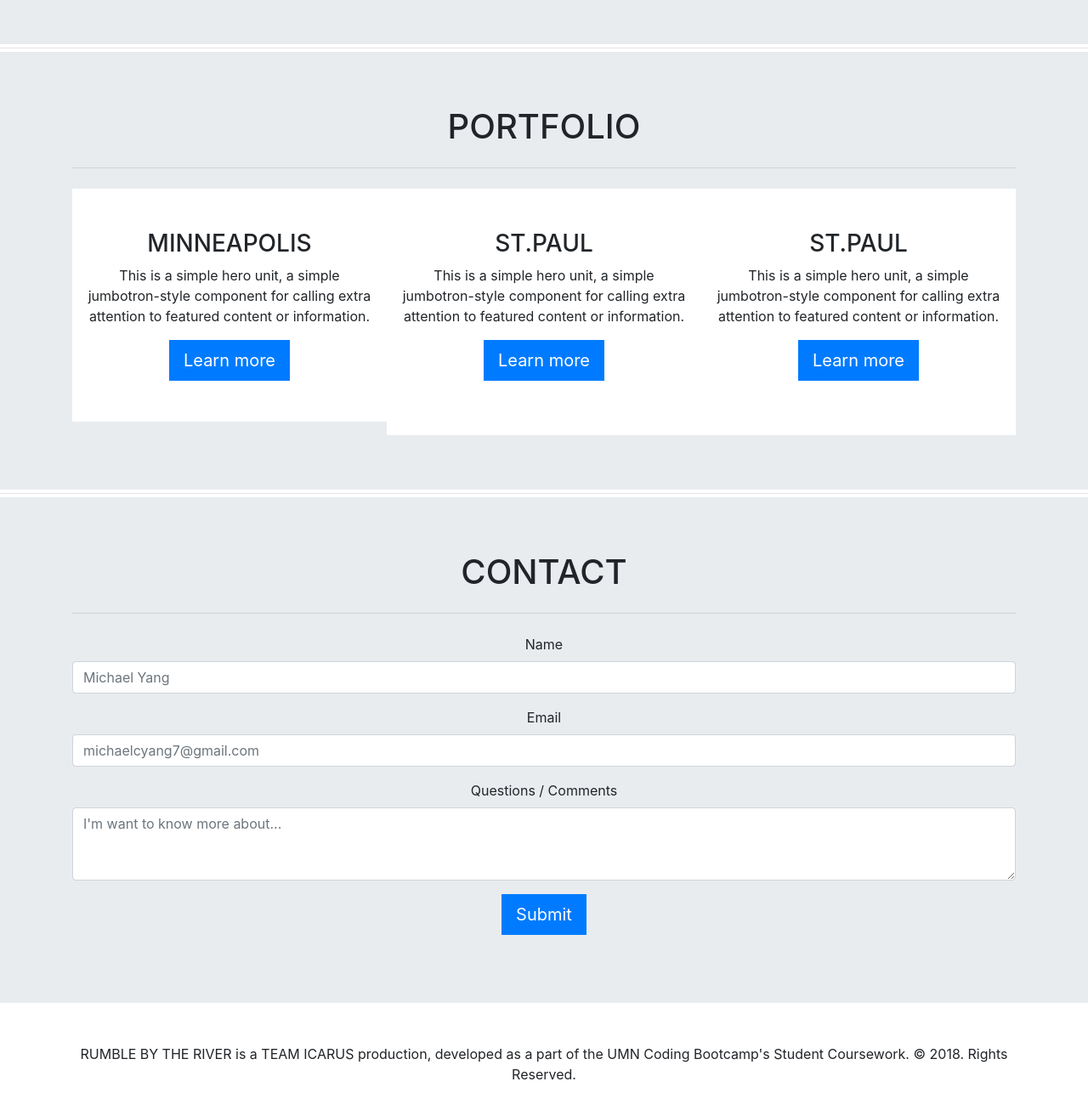
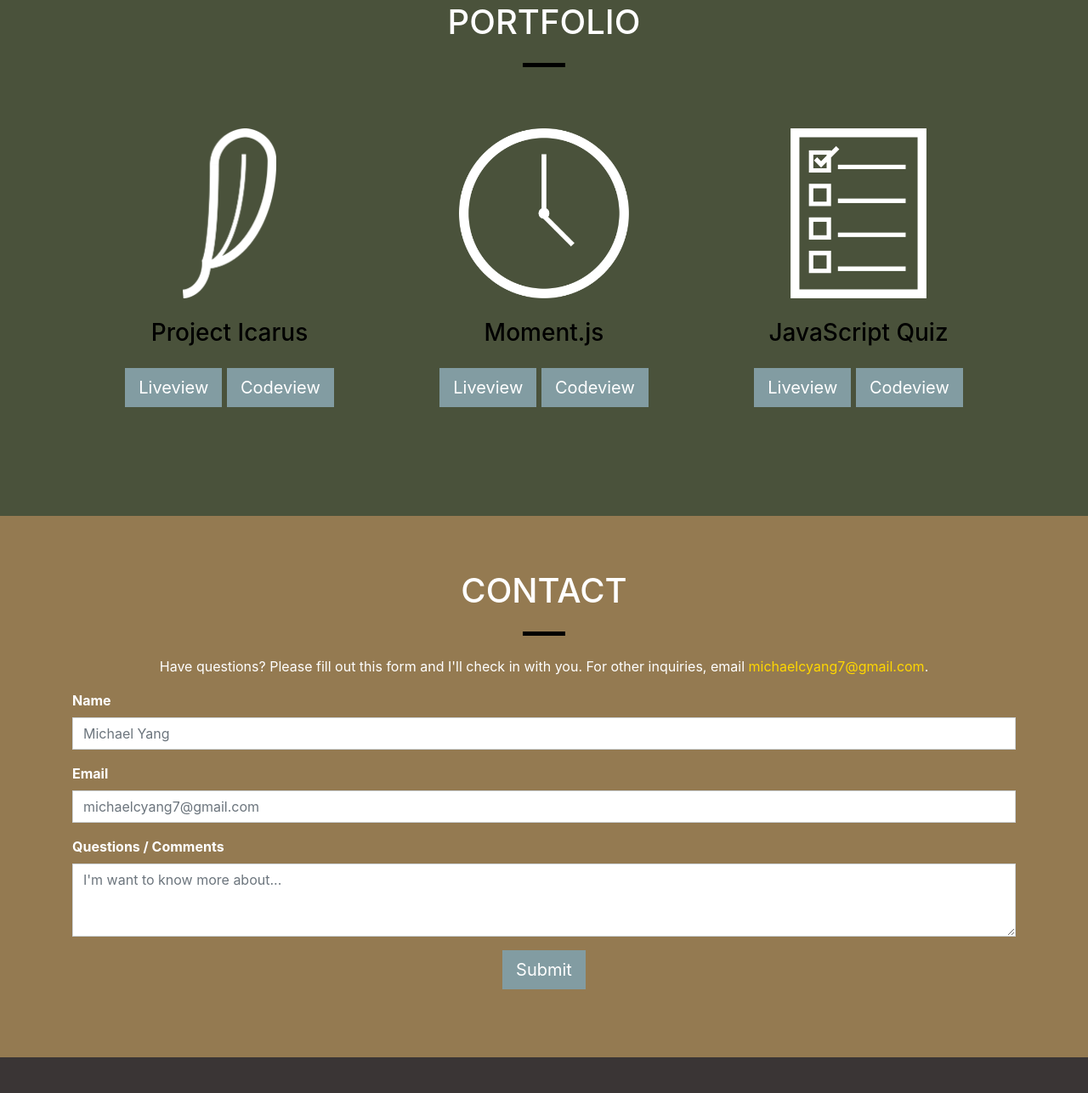
Before and after one commit to chaelyoung/UpdatedPortfolio, a plain HTML site: page index.html in a window 1280 px wide. Shown: the part 1203-2489 px from the top of the page at 85% size. Drawn offline with nearby package versions, Linux system fonts and the light colour scheme; a script that the page names is missing.

Commit message:
updated files, site revamped, still need to include repo links

```diff
--- a/assets/css/style.css
+++ b/assets/css/style.css
@@ -0,0 +1,103 @@
+body {
+    background: red;
+    color: white;
+}
+
+a {
+    color: white !important;
+}
+
+a:hover {
+    color: gold !important;
+}
+
+hr {
+    width: 50px;
+    border-width: 5px;
+    border-color: black;
+}
+
+label {
+    font-weight: bold;
+}
+
+/* Bootstrap Mods */
+
+.navbar {
+    background: #3a3535;
+    height: 75px;
+    z-index: 100;
+    margin-top: 0;
+    transition: background-color 1s ease 0s;
+}
+
+.nav-item {
+    letter-spacing: 2px;
+    margin: 15px;
+}
+
+.nav-link:hover {
+}
+
+.card {
+    color: black;
+}
+
+.btn {
+    background: #829ca2;
+    color: white;
+}
+
+.btn:hover {
+    background: #73C2FB;
+    color: white !important;
+}
+
+/* ID mods */
+
+#logo {
+    margin-top: 20px;
+}
+
+#landingPage {
+    background: url("../images/tree_in_badlands.jpg");
+    background-position: center;
+    background-repeat: no-repeat;
+    -webkit-background-size: cover;
+    -moz-background-size: cover;
+    -o-background-size: cover;
+    background-size: cover;
+    overflow: hidden;
+    height: 100vh;
+    margin-top: -75px !important;
+}
+
+#about {
+    background: #574e4e !important;
+}
+
+#portfolio {
+    background: #4a523b !important;
+}
+
+#contact {
+    background: #947a51 !important;
+}
+
+#emailLink {
+    color: gold !important;
+}
+
+#emailLink:hover {
+    color: gold;
+}
+
+#theFooter {
+    background: #3a3535;
+    height: 200;
+    vertical-align: center !important;
+}
+
+#socMedia {
+    letter-spacing: 10px;
+}
--- a/index.html
+++ b/index.html
@@ -30,60 +30,54 @@
     <script src="https://code.jquery.com/ui/1.12.1/jquery-ui.js" integrity="sha256-T0Vest3yCU7pafRw9r+settMBX6JkKN06dqBnpQ8d30="
         crossorigin="anonymous"></script>
 
-    <!-- Firebase link -->
-    <script src="https://www.gstatic.com/firebasejs/4.13.0/firebase.js"></script>
-
-    <!-- Google font test -->
+    <!-- Google fonts -->
     <link href="https://fonts.googleapis.com/css?family=Roboto|Shadows+Into+Light" rel="stylesheet">
 
-    <!--Links for Census API-->
-    <script src="https://cdn.rawgit.com/uscensusbureau/citysdk/gh-pages/static/js/citysdk/core/citysdk.js"></script>
-    <script src="https://cdn.rawgit.com/uscensusbureau/citysdk/gh-pages/static/js/citysdk/modules/census.citysdk.js"></script>
-
-
-    <title>Rumble By The River</title>
+    <title>Michael Yang</title>
 
 </head>
 
 <body>
 
     <!-- Nav Bar -->
-    <nav class="navbar navbar-expand-lg navbar-dark bg-dark">
-        <a class="navbar-brand" href="#">
-            <img src="">MICHAEL YANG
+    <nav class="navbar sticky-top navbar-expand-lg navbar-dark">
+        <a class="navbar-brand ml-4" href="#landPageRef">
+            <img id="logo" src="assets/images/michaelyang_white.png" width="250">
         </a>
         <button class="navbar-toggler" type="button" data-toggle="collapse" data-target="#navbarNav" aria-controls="navbarNav" aria-expanded="false"
             aria-label="Toggle navigation">
             <span class="navbar-toggler-icon"></span>
         </button>
-        <div class="collapse navbar-collapse justify-content-end" id="navbarNav">
+        <div class="collapse navbar-collapse justify-content-end mr-4" id="navbarNav">
             <ul class="navbar-nav">
                 <li class="nav-item active">
-                    <a class="nav-link" href="#">About
+                    <a class="nav-link" href="#aboutPageRef">ABOUT
                         <span class="sr-only">(current)</span>
                     </a>
                 </li>
                 <li class="nav-item">
-                    <a class="nav-link" href="#">Portfolio</a>
+                    <a class="nav-link" href="#portfolioPageRef">PORTFOLIO</a>
                 </li>
                 <li class="nav-item">
-                    <a class="nav-link" href="#">Contact</a>
+                    <a class="nav-link" href="#contactPageRef">CONTACT</a>
                 </li>
             </ul>
         </div>
     </nav>
 
     <!-- Landing Page -->
-    <div class="card card-outline-none border-0 m-0">
-        <img class="card-img rounded-0" src="assets/images/tree_in_badlands.jpg" alt="Burger">
+    <div id="landingPageRef" class="row m-0 p-0">
+        <div class="col-md-12 m-0 p-0">
+            <div id="landingPage" class="card card-outline-none border-0 rounded-0 m-0 p-0">
+            </div>
+        </div>
     </div>
 
     <!-- About Page: Presents our "pitch" to users -->
-    <hr class="my-1">
-    <div class="row row-eq-height m-0 p-0">
+    <div id="aboutPageRef" class="row row-eq-height m-0 p-0">
 
         <div class="col-md-12 m-0 p-0">
-            <div class="jumbotron jumbotron-fluid text-left m-0 text-center">
+            <div id="about" class="jumbotron jumbotron-fluid text-left m-0 text-center">
                 <div class="container">
                     <h1 class="display-5 m-0 p-0">MEET YOUR DEVELOPER</h1>
                     <hr class="my-4 customLineBr">
@@ -99,11 +93,10 @@
     </div>
 
     <!-- Portfolio Page -->
-    <hr class="my-1">
-    <div class="row row-eq-height m-0 p-0">
+    <div id="portfolioPageRef" class="row row-eq-height m-0 p-0">
 
         <div class="col-md-12 m-0 p-0">
-            <div class="jumbotron jumbotron-fluid text-left m-0 text-center">
+            <div id="portfolio" class="jumbotron jumbotron-fluid text-left m-0 text-center">
                 <div class="container">
                     <h1 class="display-5 m-0 p-0">PORTFOLIO</h1>
                     <hr class="my-4 customLineBr">
@@ -111,35 +104,37 @@
                     <div class="row m-0 p-0 text-center">
 
                         <div class="col-md-4 m-0 p-0">
-                            <div class="card card-outline-none border-0 rounded-0 bg-faded px-3 py-5 border-0">
+                            <div class="card card-outline-none border-0 rounded-0 bg-transparent px-3 py-5 border-0">
                                 <div class="card-block">
-                                    <p class="h3">MINNEAPOLIS</p>
-                                    <p>This is a simple hero unit, a simple jumbotron-style component for calling extra attention
-                                        to featured content or information.</p>
-                                        <a class="btn btn-primary btn-lg rounded-0" href="#" role="button">Learn more</a>
-                                </div>
-                            </div>
-                        </div>
-                        <div class="col-md-4 m-0 p-0">
-                            <div class="card card-outline-none border-0 rounded-0 bg-faded px-3 py-5 border-0">
-                                <div class="card-block">
-                                    <p class="h3">ST.PAUL</p>
-                                    <p>This is a simple hero unit, a simple jumbotron-style component for calling extra attention
-                                        to featured content or information.</p>
+                                    <img src="assets/images/feather.png" height="200">
+                                    <p class="h3 mt-4">Project Icarus</p>
                                     <p class="lead">
-                                        <a class="btn btn-primary btn-lg rounded-0" href="#" role="button">Learn more</a>
+                                        <a class="btn btn-lg rounded-0 border-0 mt-3" href="#" role="button">Liveview</a>
+                                        <a class="btn btn-lg rounded-0 border-0 mt-3" href="#" role="button">Codeview</a>
                                     </p>
                                 </div>
                             </div>
                         </div>
                         <div class="col-md-4 m-0 p-0">
-                            <div class="card card-outline-none border-0 rounded-0 bg-faded px-3 py-5 border-0">
+                            <div class="card card-outline-none border-0 rounded-0 bg-transparent px-3 py-5 border-0">
                                 <div class="card-block">
-                                    <p class="h3">ST.PAUL</p>
-                                    <p>This is a simple hero unit, a simple jumbotron-style component for calling extra attention
-                                        to featured content or information.</p>
+                                    <img src="assets/images/clock.png" height="200">
+                                    <p class="h3 mt-4">Moment.js</p>
                                     <p class="lead">
-                                        <a class="btn btn-primary btn-lg rounded-0" href="#" role="button">Learn more</a>
+                                        <a class="btn btn-lg rounded-0 border-0 mt-3" href="#" role="button">Liveview</a>
+                                        <a class="btn btn-lg rounded-0 border-0 mt-3" href="#" role="button">Codeview</a>
+                                    </p>
+                                </div>
+                            </div>
+                        </div>
+                        <div class="col-md-4 m-0 p-0">
+                            <div class="card card-outline-none border-0 rounded-0 bg-transparent px-3 py-5 border-0">
+                                <div class="card-block">
+                                    <img src="assets/images/quiz.png" height="200">
+                                    <p class="h3 mt-4">JavaScript Quiz</p>
+                                    <p class="lead">
+                                        <a class="btn btn-lg rounded-0 border-0 mt-3" href="#" role="button">Liveview</a>
+                                        <a class="btn btn-lg rounded-0 border-0 mt-3" href="#" role="button">Codeview</a>
                                     </p>
                                 </div>
                             </div>
@@ -154,32 +149,32 @@
     </div>
 
     <!-- Contact Page -->
-    <hr class="my-1">
-    <div class="row row-eq-height m-0 p-0">
+    <div id="contactPageRef" class="row row-eq-height m-0 p-0">
 
         <div class="col-md-12 m-0 p-0">
-            <div class="jumbotron jumbotron-fluid text-left m-0 text-center">
+            <div id="contact" class="jumbotron jumbotron-fluid text-left m-0 text-center">
                 <div class="container">
 
                     <h1 class="display-5 m-0 p-0">CONTACT</h1>
                     <hr class="my-4 customLineBr">
+                    <p>Have questions? Please fill out this form and I'll check in with you. For other inquiries, email <a id="emailLink" href="mailto:michaelcyang7@gmail.com">michaelcyang7@gmail.com</a>.</p>
 
                     <form>
-                        <div class="form-group">
+                        <div class="form-group text-left">
                             <label for="exampleFormControlInput1">Name</label>
-                            <input type="text" class="form-control" id="exampleFormControlInput1" placeholder="Michael Yang">
+                            <input type="text" class="form-control rounded-0" id="exampleFormControlInput1" placeholder="Michael Yang">
                         </div>
-                        <div class="form-group">
+                        <div class="form-group text-left">
                             <label for="exampleFormControlInput1">Email</label>
-                            <input type="email" class="form-control" id="exampleFormControlInput1" placeholder="michaelcyang7@gmail.com">
+                            <input type="email" class="form-control rounded-0" id="exampleFormControlInput1" placeholder="michaelcyang7@gmail.com">
                         </div>
-                        <div class="form-group">
+                        <div class="form-group text-left">
                             <label for="exampleFormControlTextarea1">Questions / Comments</label>
-                            <textarea class="form-control" id="exampleFormControlTextarea1" rows="3" placeholder="I'm want to know more about..."></textarea>
+                            <textarea class="form-control rounded-0" id="exampleFormControlTextarea1" rows="3" placeholder="I'm want to know more about..."></textarea>
                         </div>
                         <p class="lead">
-                                <a class="btn btn-primary btn-lg rounded-0" href="#" role="button">Submit</a>
-                            </p>
+                            <a class="btn btn-primary btn-lg rounded-0 border-0" href="#" role="button">Submit</a>
+                        </p>
                     </form>
 
                 </div>
@@ -193,9 +188,16 @@
 <footer>
     <div id="theFooter" class="footer mt-0 p-5">
         <div class="row m-0">
-            <div class="col-md-12">
-                <p class="text-center">RUMBLE BY THE RIVER is a TEAM ICARUS production, developed as a part of the UMN Coding Bootcamp's Student
-                    Coursework. © 2018. Rights Reserved.</p>
+            <div class="col-md-4 offset-2">
+                <p class="text-center"><br>By Michael Yang © 2018. All Rights Reserved.</p>
+            </div>
+            <div id="socMedia" class="col-md-4 offset-2 text-left">
+                <a href="https://github.com/chaelyoung">
+                    <img src="assets/images/github.png" width="50">
+                </a>
+                <a href="https://www.linkedin.com/in/michaelcyang7/">
+                    <img src="assets/images/linkedin.png" width="50">
+                </a>
             </div>
         </div>
     </div>
```
Also changed, not shown: assets/images/clock.png (added), assets/images/feather.png (added), assets/images/github.png (added), assets/images/linkedin.png (added), assets/images/michaelyang_black.png (added), assets/images/michaelyang_white.png (added), assets/images/quiz.png (added).
